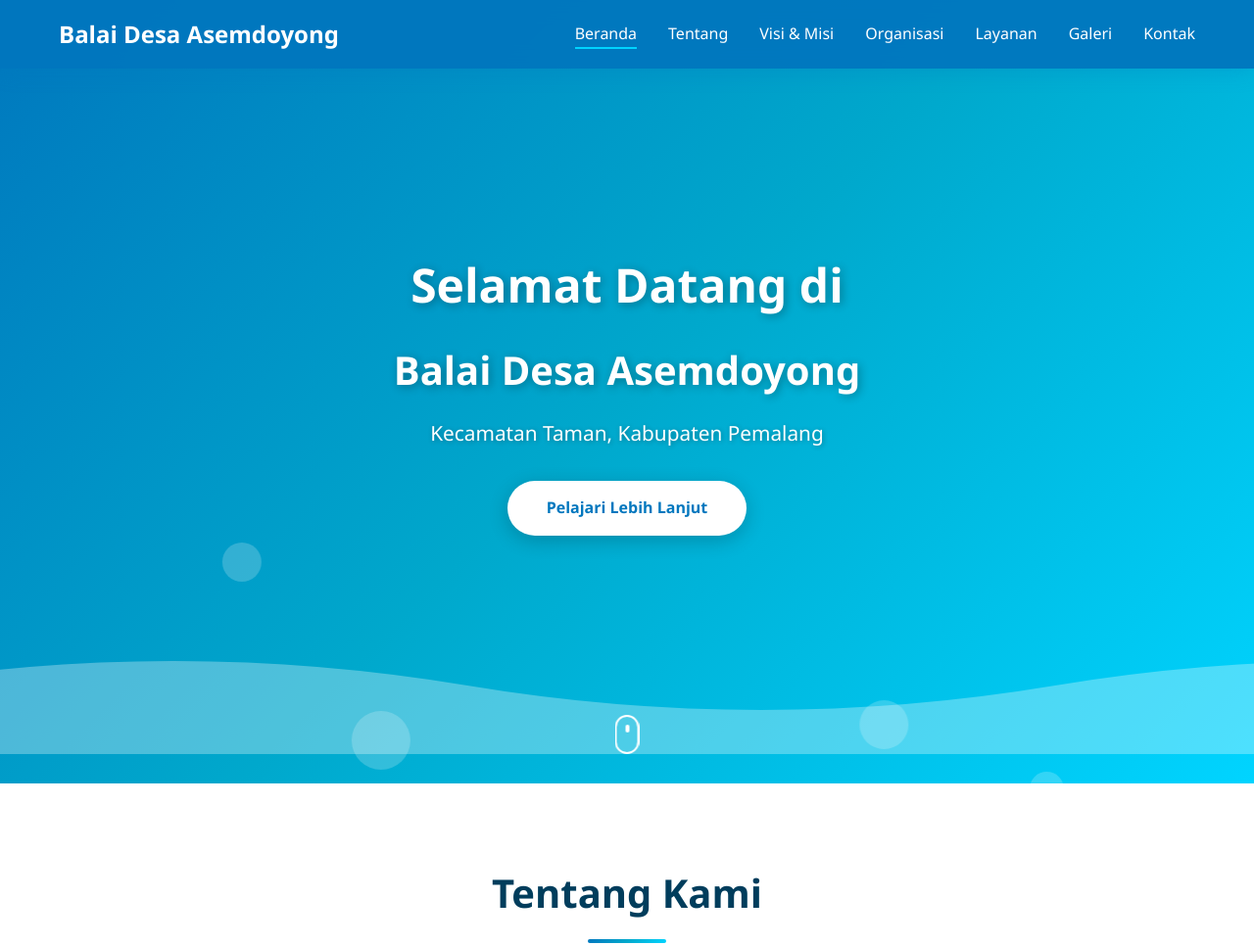
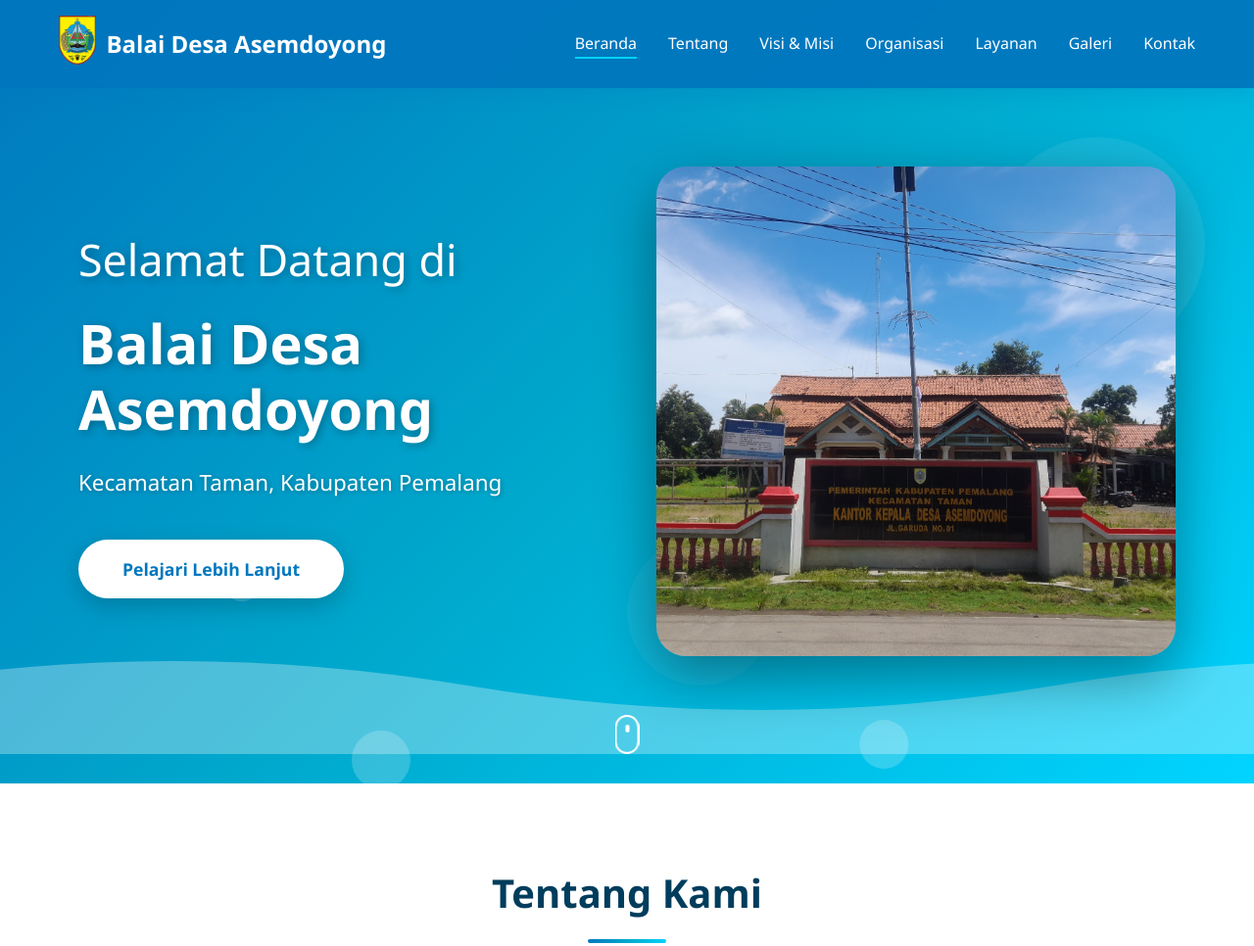
Before and after one commit to orlen21/CP-Asemdoyong, a plain HTML site: page index.html in a window 1280 px wide. Shown: the top 966 px of the page at 98% size. Drawn offline with Linux system fonts and the light colour scheme.

Commit message:
Update project

```diff
--- a/assets/css/style.css
+++ b/assets/css/style.css
@@ -44,6 +44,17 @@ body {
     justify-content: space-between;
     align-items: center;
     padding: 1rem 20px;
+}
+
+.nav-brand {
+    display: flex;
+    align-items: center;
+    gap: 10px;
+}
+
+.logo {
+    height: 50px;
+    width: auto;
 }
 
 .nav-brand h2 {
@@ -99,13 +110,134 @@ body {
 
 /* Hero Section */
 .hero {
-    height: 100vh;
+    min-height: 100vh;
     background: var(--gradient);
     position: relative;
     display: flex;
     align-items: center;
     justify-content: center;
     overflow: hidden;
+    padding: 120px 0 80px;
+}
+
+.hero-inner {
+    width: 100%;
+    max-width: 1200px;
+    margin: 0 auto;
+    padding: 0 40px;
+    display: grid;
+    grid-template-columns: 1fr 1fr;
+    gap: 60px;
+    align-items: center;
+    position: relative;
+    z-index: 10;
+}
+
+.hero-content {
+    text-align: left;
+    color: var(--white);
+}
+
+.hero-content h1 {
+    font-size: 2.8rem;
+    margin-bottom: 1rem;
+    text-shadow: 2px 2px 10px rgba(0, 0, 0, 0.3);
+    font-weight: 300;
+}
+
+.hero-content h2 {
+    font-size: 3.5rem;
+    margin-bottom: 1.5rem;
+    text-shadow: 2px 2px 10px rgba(0, 0, 0, 0.3);
+    font-weight: 700;
+    line-height: 1.2;
+}
+
+.hero-content p {
+    font-size: 1.4rem;
+    margin-bottom: 2.5rem;
+    text-shadow: 1px 1px 5px rgba(0, 0, 0, 0.3);
+    opacity: 0.95;
+}
+
+.btn-primary {
+    display: inline-block;
+    padding: 16px 45px;
+    background: var(--white);
+    color: var(--primary);
+    text-decoration: none;
+    border-radius: 50px;
+    font-weight: 600;
+    font-size: 1.1rem;
+    transition: all 0.3s;
+    box-shadow: 0 8px 25px rgba(0, 0, 0, 0.2);
+}
+
+.btn-primary:hover {
+    transform: translateY(-3px);
+    box-shadow: 0 12px 35px rgba(0, 0, 0, 0.3);
+    background: var(--light);
+}
+
+.hero-image {
+    position: relative;
+    width: 100%;
+    height: 500px;
+}
+
+.hero-image img {
+    width: 100%;
+    height: 100%;
+    object-fit: cover;
+    border-radius: 30px;
+    box-shadow: 0 20px 60px rgba(0, 0, 0, 0.4);
+    animation: float 6s ease-in-out infinite;
+}
+
+.hero-image::before {
+    content: '';
+    position: absolute;
+    top: -20px;
+    right: -20px;
+    width: 200px;
+    height: 200px;
+    background: rgba(255, 255, 255, 0.1);
+    border-radius: 50%;
+    z-index: -1;
+    animation: pulse 4s ease-in-out infinite;
+}
+
+.hero-image::after {
+    content: '';
+    position: absolute;
+    bottom: -30px;
+    left: -30px;
+    width: 150px;
+    height: 150px;
+    background: rgba(255, 255, 255, 0.1);
+    border-radius: 50%;
+    z-index: -1;
+    animation: pulse 4s ease-in-out infinite 2s;
+}
+
+@keyframes float {
+    0%, 100% {
+        transform: translateY(0px);
+    }
+    50% {
+        transform: translateY(-20px);
+    }
+}
+
+@keyframes pulse {
+    0%, 100% {
+        transform: scale(1);
+        opacity: 0.5;
+    }
+    50% {
+        transform: scale(1.1);
+        opacity: 0.8;
+    }
 }
 
 .wave-bg {
@@ -200,53 +332,12 @@ body {
     }
 }
 
-.hero-content {
-    text-align: center;
-    color: var(--white);
-    z-index: 10;
-    padding: 20px;
-}
-
-.hero-content h1 {
-    font-size: 3rem;
-    margin-bottom: 1rem;
-    text-shadow: 2px 2px 10px rgba(0, 0, 0, 0.3);
-}
-
-.hero-content h2 {
-    font-size: 2.5rem;
-    margin-bottom: 1rem;
-    text-shadow: 2px 2px 10px rgba(0, 0, 0, 0.3);
-}
-
-.hero-content p {
-    font-size: 1.3rem;
-    margin-bottom: 2rem;
-    text-shadow: 1px 1px 5px rgba(0, 0, 0, 0.3);
-}
-
-.btn-primary {
-    display: inline-block;
-    padding: 15px 40px;
-    background: var(--white);
-    color: var(--primary);
-    text-decoration: none;
-    border-radius: 50px;
-    font-weight: 600;
-    transition: all 0.3s;
-    box-shadow: 0 5px 20px rgba(0, 0, 0, 0.2);
-}
-
-.btn-primary:hover {
-    transform: translateY(-3px);
-    box-shadow: 0 8px 30px rgba(0, 0, 0, 0.3);
-}
-
 .scroll-indicator {
     position: absolute;
     bottom: 30px;
     left: 50%;
     transform: translateX(-50%);
+    z-index: 10;
 }
 
 .mouse {
@@ -615,6 +706,25 @@ body {
 }
 
 /* Responsive */
+@media (max-width: 1024px) {
+    .hero-inner {
+        gap: 40px;
+        padding: 0 30px;
+    }
+
+    .hero-content h1 {
+        font-size: 2.2rem;
+    }
+
+    .hero-content h2 {
+        font-size: 2.8rem;
+    }
+
+    .hero-image {
+        height: 400px;
+    }
+}
+
 @media (max-width: 768px) {
     .nav-menu {
         position: fixed;
@@ -637,16 +747,30 @@ body {
         display: flex;
     }
 
+    .hero-inner {
+        grid-template-columns: 1fr;
+        gap: 40px;
+        padding: 0 20px;
+    }
+
+    .hero-content {
+        text-align: center;
+    }
+
     .hero-content h1 {
-        font-size: 2rem;
+        font-size: 1.8rem;
     }
 
     .hero-content h2 {
-        font-size: 1.5rem;
+        font-size: 2.2rem;
     }
 
     .hero-content p {
-        font-size: 1rem;
+        font-size: 1.1rem;
+    }
+
+    .hero-image {
+        height: 350px;
     }
 
     .section-title {
--- a/index.html
+++ b/index.html
@@ -11,7 +11,8 @@
     <nav class="navbar">
         <div class="container">
             <div class="nav-brand">
-                <a href="assets/img/logo1.png"></a>
+               <a href="index.html">
+    <img src="assets/img/logo1.png" alt="Logo Desa" class="logo"></a>
                 <h2>Balai Desa Asemdoyong</h2>
             </div>
             <button class="nav-toggle" id="navToggle">
@@ -32,7 +33,20 @@
     </nav>
 
     <!-- Hero Section -->
-    <section class="hero">
+    <div class="hero">
+        <div class="hero-inner">
+            <div class="hero-content">
+                <h1 class="fade-in">Selamat Datang di</h1>
+                <h2 class="fade-in-delay">Balai Desa Asemdoyong</h2>
+                <p class="fade-in-delay-2">Kecamatan Taman, Kabupaten Pemalang</p>
+                <a href="pages/about.html" class="btn-primary fade-in-delay-3">Pelajari Lebih Lanjut</a>
+            </div>
+
+            <div class="hero-image fade-in-delay-2">
+                <img src="assets/img/kantor.jpg" alt="Kantor Desa Asemdoyong">
+            </div>
+        </div>
+
         <div class="wave-bg"></div>
         <div class="bubbles">
             <div class="bubble"></div>
@@ -42,16 +56,11 @@
             <div class="bubble"></div>
             <div class="bubble"></div>
         </div>
-        <div class="hero-content">
-            <h1 class="fade-in">Selamat Datang di</h1>
-            <h2 class="fade-in-delay">Balai Desa Asemdoyong</h2>
-            <p class="fade-in-delay-2">Kecamatan Taman, Kabupaten Pemalang</p>
-            <a href="pages/about.html" class="btn-primary fade-in-delay-3">Pelajari Lebih Lanjut</a>
-        </div>
+
         <div class="scroll-indicator">
             <div class="mouse"></div>
         </div>
-    </section>
+    </div>
 
     <!-- Highlight Section -->
     <section class="highlight">
@@ -127,7 +136,7 @@
                 </div>
                 <div class="footer-section">
                     <h4>Kontak</h4>
-                    <p>📍 Asemdoyong, Kec. Taman, Kab. Pemalang</p>
+                    <p>📍 Jl.Garuda, Asemdoyong, Kec. Taman, Kab. Pemalang</p>
                     <p>📞 0877-6420-4678</p>
                     <p>✉️ asemdoyong@gmail.com</p>
                 </div>
```
Also changed, not shown: pages/about.html (+1 -1 lines), pages/galeri.html (+1 -1 lines), pages/kontak.html (+12 -8 lines), pages/layanan.html (+1 -1 lines), pages/organisasi.html (+8 -8 lines), pages/visi-misi.html (+1 -1 lines).
